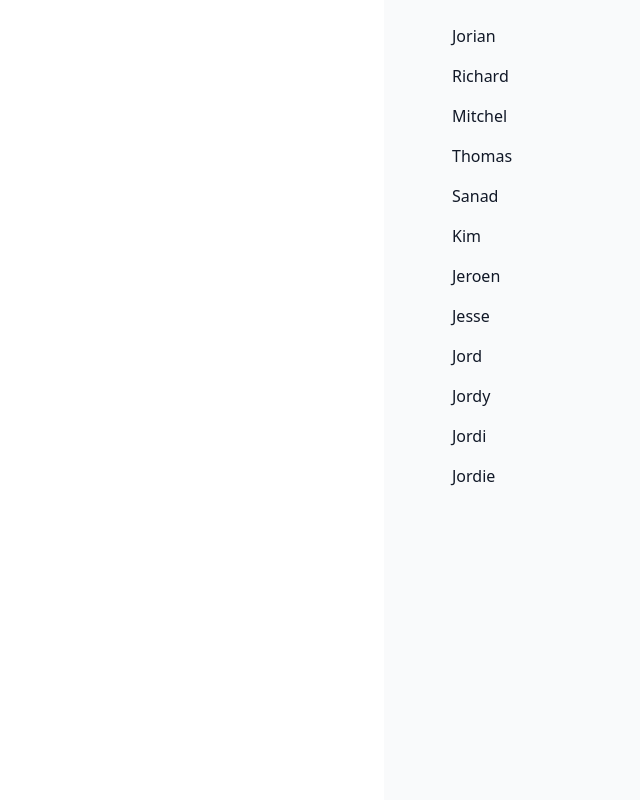
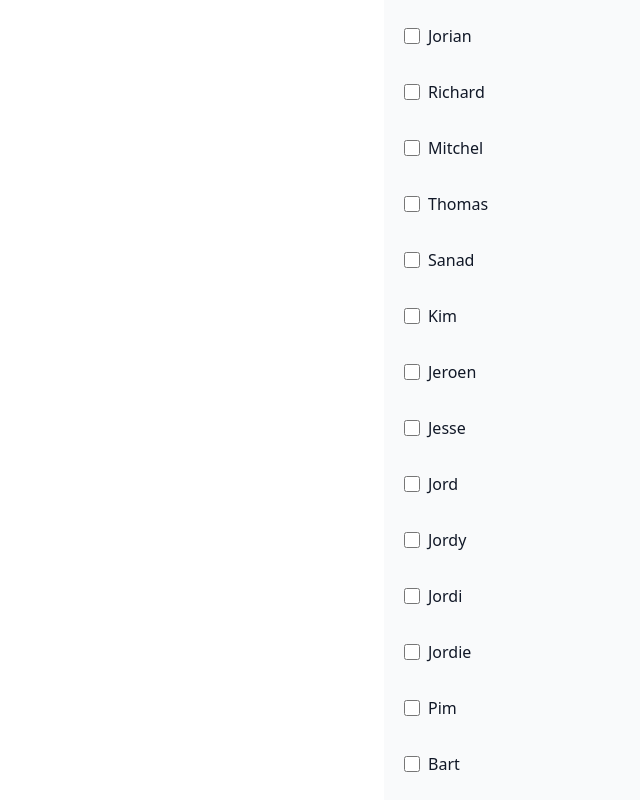
Before and after one commit to richardvisssr/Skilltree-project, a React (Create React App) app in the folder Code/skilltree-webapp/: page /test in a window 1280 px wide. Shown: the whole page, without its empty margins (640-1280 px from the left). Built offline with nearby package versions, Linux system fonts and the light colour scheme.

Commit message:
student card ready for review

```diff
--- a/Code/skilltree-webapp/src/components/StudentCardComponent.jsx
+++ b/Code/skilltree-webapp/src/components/StudentCardComponent.jsx
@@ -1,6 +1,5 @@
 import React, { useEffect, useState } from "react";
 import { useDispatch, useSelector } from "react-redux";
-import { AiFillCloseCircle } from "react-icons/ai";
 
 import "../styles/styles.css";
 
@@ -8,9 +7,8 @@ export default function StudentCardComponent() {
     const dispatch = useDispatch();
     const userId = useSelector((state) => state.user.userId);
     const currentSkilltree = useSelector((state) => state.skilltree.currentSkilltree);
-    const [showStudentCard, setShowStudentCard] = useState(false);
 
-    const students = ["Jorian", "Richard", "Mitchel", "Thomas", "Sanad", "Kim", "Jeroen", "Jesse", "Jord", "Jordy", "Jordi", "Jordie"];
+    const students = ["Jorian", "Richard", "Mitchel", "Thomas", "Sanad", "Kim", "Jeroen", "Jesse", "Jord", "Jordy", "Jordi", "Jordie", "Pim", "Bart", "Frank", "Marco", "Helen", "Joey"];
 
     // useEffect(() => {
     //     dispatch(fetchAllStudentsActionAsync(userId, currentSkilltree.id));
@@ -23,9 +21,11 @@ export default function StudentCardComponent() {
                 key={student}
                 className="flex items-center p-2 text-gray-900 transition duration-75 rounded-lg dark:text-white group"
             >
-                    <span className="ml-12">
-                        { student }
-                    </span>
+
+            <div className="flex items-center mb-4">
+                <input id="default-checkbox" type="checkbox" value="" className="w-4 h-4 text-blue-600 bg-gray-100 border-gray-300 rounded focus:ring-blue-500 dark:focus:ring-blue-600 dark:ring-offset-gray-800 focus:ring-2 dark:bg-gray-700 dark:border-gray-600"></input>
+                <label for="default-checkbox" className="ml-2 text-ml font-medium text-gray-900 dark:text-gray-300">{ student }</label>
+            </div>
                 </div>
             ));
             return (
@@ -39,7 +39,7 @@ export default function StudentCardComponent() {
     };
 
     return (
-<aside id="default-sidebar" className="fixed top-19 right-0 z-40 w-64 h-screen transition-transform -translate-x-full sm:translate-x-0" aria-label="Sidebar">
+<aside id="default-sidebar" className="fixed top-0 right-0 z-40 w-64 transition-transform h-screen -translate-x-full sm:translate-x-0" aria-label="Sidebar">
    <div className="h-full px-3 py-4 overflow-y-auto bg-gray-50 dark:bg-pink-700">
       <ul className="space-y-2 font-medium">
          {studentList()}
--- a/Code/skilltree-webapp/src/components/topbarComponent.jsx
+++ b/Code/skilltree-webapp/src/components/topbarComponent.jsx
@@ -27,6 +27,14 @@ export default function TopbarComponent() {
             return (
                 <StudentCardComponent />
             )
+        }
+    }
+
+    const koppelButtonAction = () => {
+        if (showStudentCard === false) {
+            setShowStudentCard(true);
+        } else {
+            setShowStudentCard(false);
         }
     }
 
@@ -123,7 +131,7 @@ export default function TopbarComponent() {
                                             <button
                                                 className=" dark:bg-pink-700 text-gray-300 hover:bg-pink-900 hover:text-white rounded-md w-fit mx-3 px-5 py-2 text-sm font-medium"
                                                 type="button"
-                                                onClick={setShowStudentCard(true)}
+                                                onClick={koppelButtonAction}
                                             >
                                                 Koppelen
                                             </button>
```
